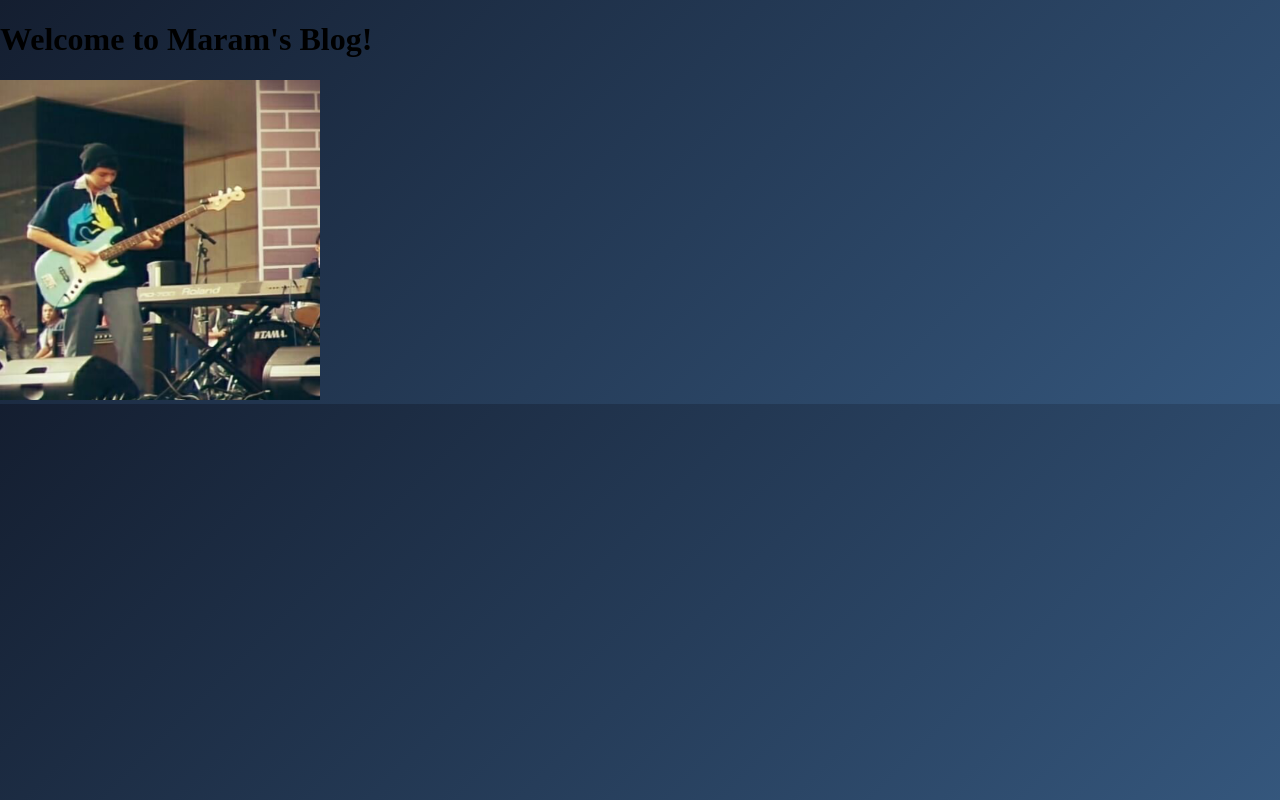
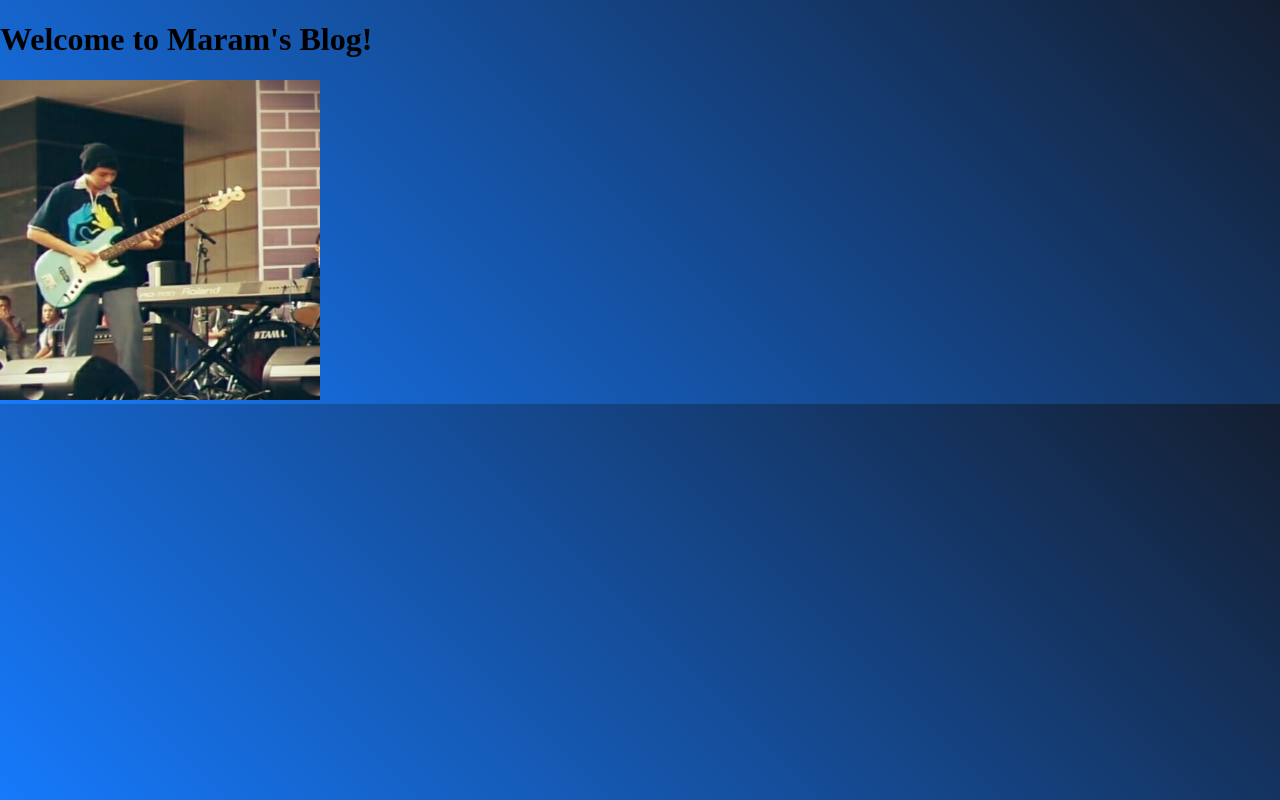
Before and after one commit to lockonmaram/lockonmaram.github.io, a plain HTML site: page index.html in a window 1280 px wide. Drawn offline with Linux system fonts and the light colour scheme.

Commit message:
style.css color

```diff
--- a/style.css
+++ b/style.css
@@ -1,10 +1,10 @@
 body {
   /* Old browsers */
-  background: #141E30;
+  background: #167afc;
   /* Chrome 10-25, Safari 5.1-6 */
-  background: -webkit-linear-gradient(-45deg, #35577D, #141E30);
+  background: -webkit-linear-gradient(-45deg, #167afc, #141E30);
   /* W3C, IE 10+/ Edge, Firefox 16+, Chrome 26+, Opera 12+, Safari 7+ */
-  background: linear-gradient(-45deg, #35577D, #141E30);
+  background: linear-gradient(45deg, #167afc, #141E30);
   margin: 0;
   padding: 0;
 }
```
